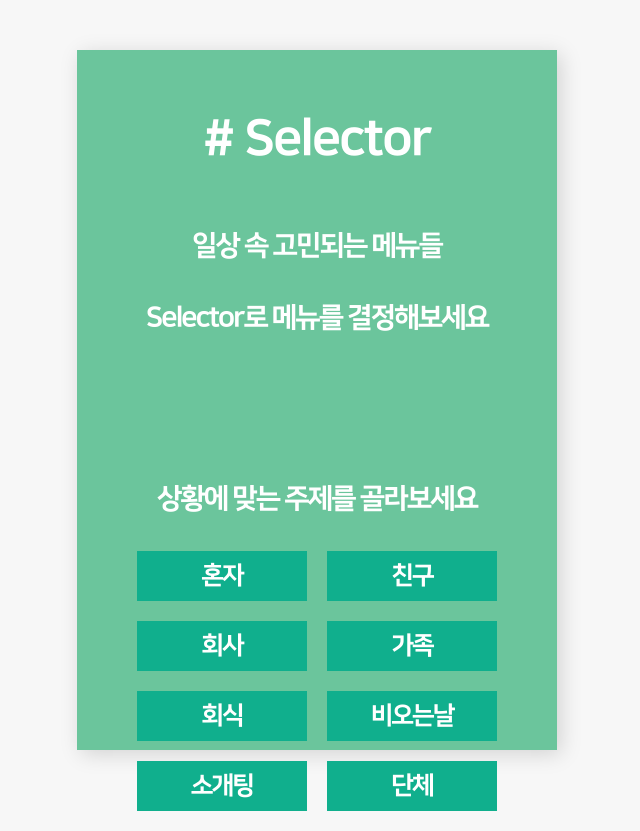
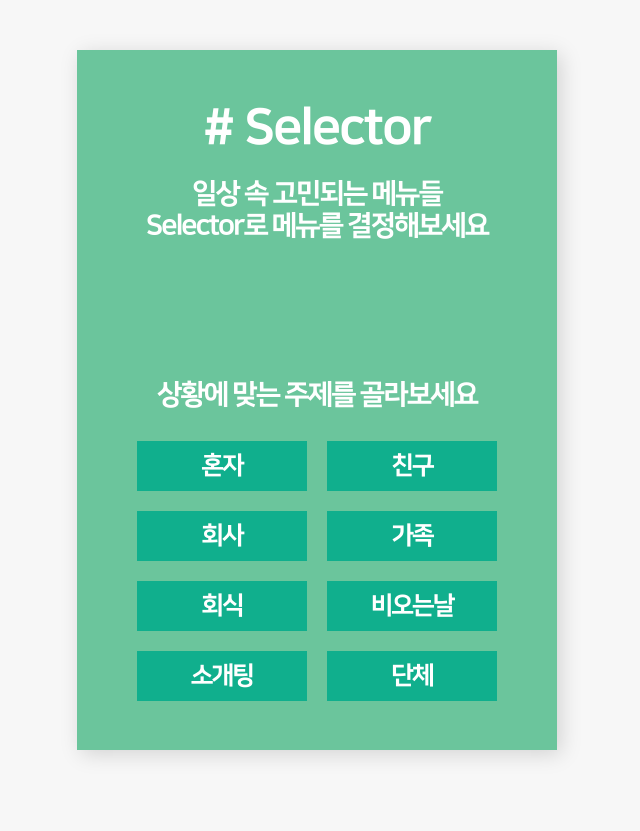
Before and after one commit to teo-splint-first/front, a React (Create React App) app: page / in a window 1280 px wide. Shown: the whole page, without its empty margins (323-963 px from the left). After the commit the page ends 800 px from the top, so only its background shows below. Built offline with nearby package versions, Linux system fonts and the light colour scheme.

Commit message:
[fix] 스타일 오류 수정

```diff
--- a/src/components/common/Template.js
+++ b/src/components/common/Template.js
@@ -94,6 +94,8 @@ const GoBackBtn = styled.div`
 const Title = styled.h1`
   color: #fff;
   font-size: 50px;
+  line-height: 1.15;
+  margin: 0;
 `;
 
 export default Template;
--- a/src/components/pages/Home.js
+++ b/src/components/pages/Home.js
@@ -27,6 +27,8 @@ const Text = styled.p`
   font-size: 28px;
   color: #fff;
   text-align: center;
+  line-height: 1.15;
+  margin: 0;
 `;
 const Desc = styled.div`
   margin-bottom: 137px;
--- a/src/components/pages/Templates.js
+++ b/src/components/pages/Templates.js
@@ -37,6 +37,7 @@ const Text = styled.p`
   color: #fff;
   text-align: center;
   margin-bottom: 20px;
+  line-height: 1.15;
 `;
 
 const RouletteWrap = styled.div`
```
